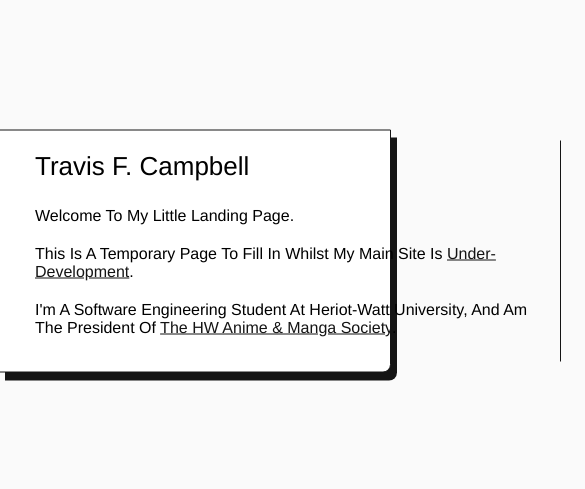
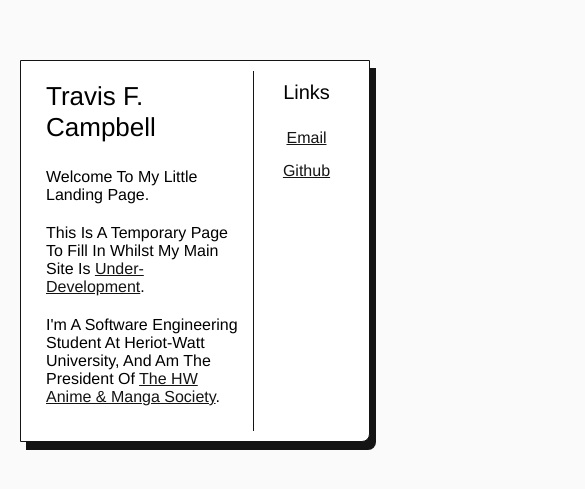
Before and after one commit to jeff0282/jeff0282.github.io, a plain HTML site: page index.html in a window 390 px wide. Shown: the part 171-660 px from the top of the page, 585 px wide, since content can reach past the window. Drawn offline with Linux system fonts and the light colour scheme.

Commit message:
Fixed Issues On Mobile Viewports

```diff
--- a/index.html
+++ b/index.html
@@ -17,15 +17,17 @@
         }
 
         .card {
+            box-sizing: border-box;
             display: grid;
-            grid-template-columns: max-content max-content;
+            grid-template-columns: 1fr max-content;
             position: absolute;
             top: 50%;
             left: 50%;
             transform: translate(-50%, -50%);
             margin: auto;
             padding: 10px;
-            max-width: calc(100% - 20px);
+            width: 600px;
+            max-width: calc(100% - 40px);
             border: 1px solid rgb(20,20,20);
             box-shadow: 6px 8px 0 rgb(20,20,20);
             border-bottom-right-radius: 8px;
@@ -33,17 +35,21 @@
         }
 
         .card .heading {
+            margin: 5px 0;
+            font-weight: normal;
+            font-size: 30px;
+        }
+
+        .card .section .heading {
             margin: 5px 0 25px;
-            font-weight: normal;
             font-size: 26px;
         }
 
         .card .section {
-            padding: 5px 25px;
+            padding: 5px 15px;
         }
 
         .card .section.main {
-            max-width: 500px;
             border-right: 1px solid rgb(20,20,20);
         }
 
```
